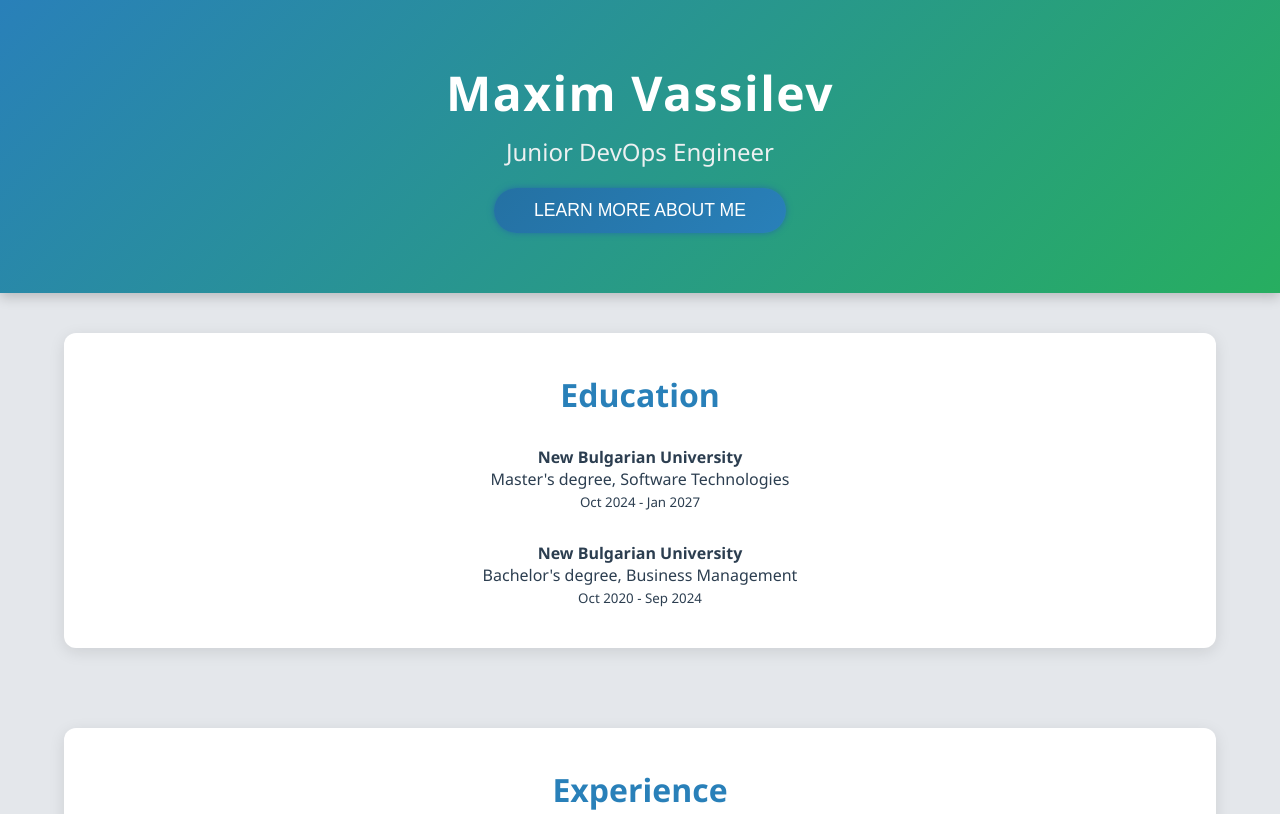
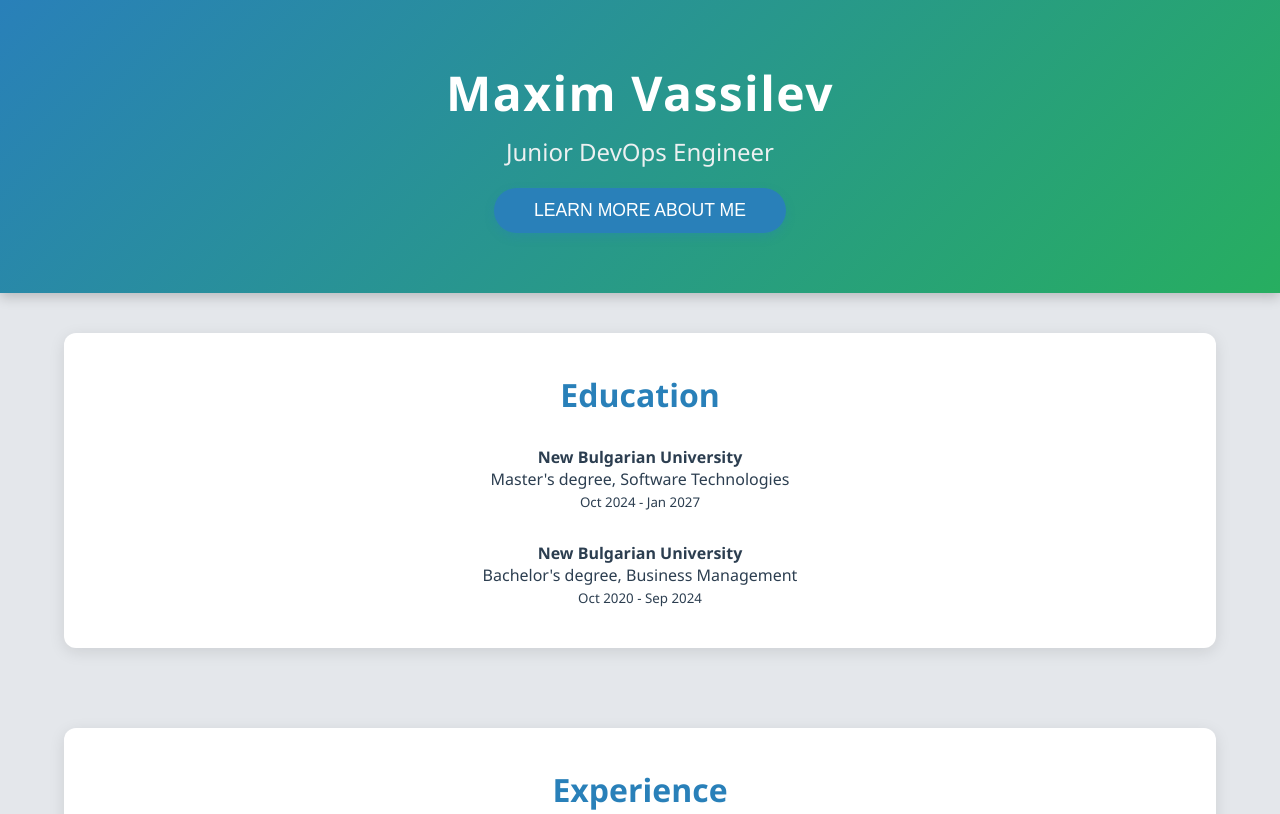
Before and after one commit to Max-Vassilev/maxim-portfolio, a plain HTML site: page index.html in a window 1280 px wide. Shown: the top 814 px of the page. Drawn offline with Linux system fonts and the light colour scheme.

Commit message:
Update style.css

```diff
--- a/style.css
+++ b/style.css
@@ -37,7 +37,7 @@ header h2 {
 }
 
 .button {
-  background: linear-gradient(135deg, #2471a3, #2980b9);
+  background-color: #2980b9;
   padding: 12px 40px;
   border-radius: 30px;
   font-size: 1.1rem;
@@ -45,13 +45,14 @@ header h2 {
   border: none;
   cursor: pointer;
   color: white;
-  box-shadow: 0 0 6px #2471a3;
-  transition: box-shadow 0.3s ease;
+  box-shadow: 0 4px 10px rgba(41, 128, 185, 0.3);
+  transition: background-color 0.3s ease, box-shadow 0.3s ease;
 }
 
 .button:hover {
+  background-color: #2471a3;
+  box-shadow: 0 6px 14px rgba(36, 113, 163, 0.4);
   cursor: pointer;
-  box-shadow: 0 0 10px #2471a3;
 }
 
 .section {
```
